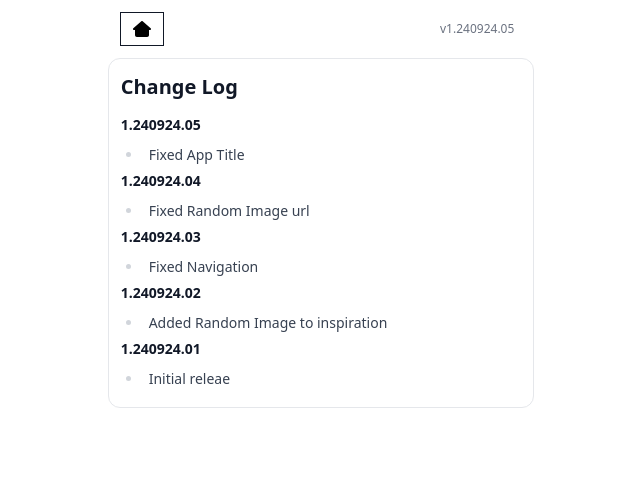
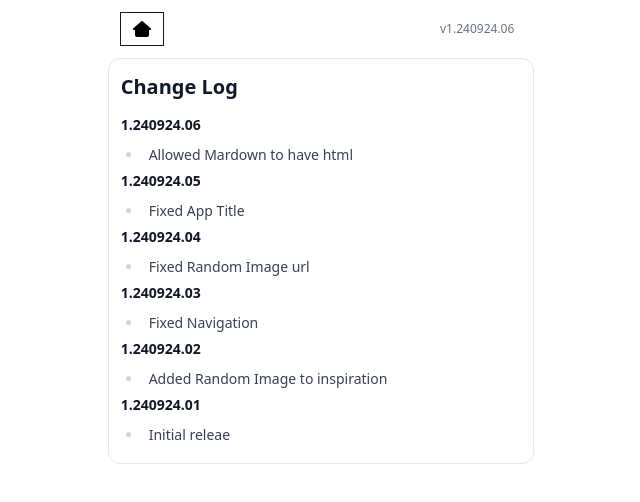
Before and after one commit to matalina/prompt-generator, a Svelte app: page /change-log in a window 1280 px wide. Shown: the top 502 px of the page, without its empty margins (319-959 px from the left). Built offline with nearby package versions, Linux system fonts and the light colour scheme.

Commit message:
allowed markdown to have html

```diff
--- a/src/App.svelte
+++ b/src/App.svelte
@@ -20,7 +20,7 @@
         </Link>
       </div>
       <Link class="text-xs text-gray-500 p-2" to="/change-log">
-        v1.240924.05
+        v1.240924.06
       </Link>
     </nav>
     <section>
--- a/src/components/generators/PromptGenerator.svelte
+++ b/src/components/generators/PromptGenerator.svelte
@@ -6,7 +6,12 @@
   import Answer from "../ui/Answer.svelte";
   import ToggleContent from "../ui/ToggleContent.svelte";
 
-  const md = new MarkdownIt();
+  const md = new MarkdownIt({
+    html: true,
+    xhtmlOut: true,
+    breaks: true,
+    typographer: true,
+});
   let answer;
 
   async function generate() {
--- a/src/components/pages/ChangeLog.svelte
+++ b/src/components/pages/ChangeLog.svelte
@@ -4,6 +4,14 @@
 
 <div class="prose border p-3 mb-3 rounded-xl">
   <h3>Change Log</h3>
+
+  <Markdown
+  small={true}
+  markdown={`
+#### 1.240924.06
+* Allowed Mardown to have html
+`}
+/>
   <Markdown
   small={true}
   markdown={`
```
